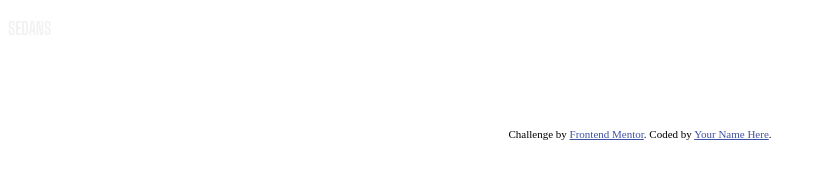
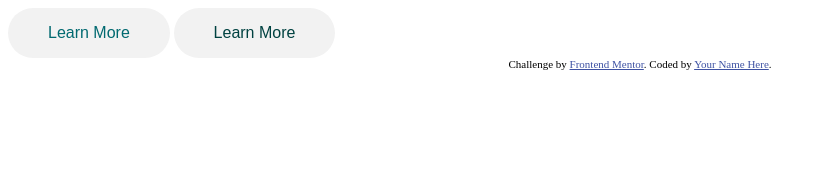
Before and after one commit to tony-508/3-column-preview-card-component-main, a plain HTML site: page index.html in a window 1280 px wide. Shown: the whole page, without its empty margins (0-826 px from the left). Drawn offline with Linux system fonts and the light colour scheme.

Commit message:
Making the buttons.

```diff
--- a/index.html
+++ b/index.html
@@ -33,15 +33,8 @@
     </style>
   </head>
   <body>
-    <h3>Sedans</h3>
-    <p>
-      Choose a sedan for its affordability and excellent fuel economy. Ideal for
-      cruising in the city or on your next road trip. SUVs Take an SUV for its
-      spacious interior, power, and versatility. Perfect for your next family
-      vacation and off-road adventures. Luxury Cruise in the best car brands
-      without the bloated prices. Enjoy the enhanced comfort of a luxury rental
-      and arrive in style.
-    </p>
+    <button class="btn btn--secondary">Learn more</button>
+    <button class="btn btn--tertiary">Learn more</button>
 
     <div class="attribution">
       Challenge by
--- a/styles.css
+++ b/styles.css
@@ -12,6 +12,7 @@
   box-sizing: border-box;
 }
 
+/* Typography */
 body {
   font-size: 15px;
 }
@@ -26,3 +27,42 @@ p {
   font-family: "Lexend Deca", sans-serif;
   color: var(--color-paragraph);
 }
+
+/* Buttons */
+.btn {
+  font-size: 1rem;
+  text-transform: capitalize;
+  padding: 1rem 2.5rem;
+  border: 0;
+  border-radius: 30px;
+  background-color: var(--color-accent);
+}
+
+.btn:hover {
+  border: 4px solid var(--color-accent);
+  color: var(--color-accent);
+}
+
+.btn--primary {
+  color: var(--color-primary);
+}
+
+.btn--primary:hover {
+  background-color: var(--color-primary);
+}
+
+.btn--secondary {
+  color: var(--color-secondary);
+}
+
+.btn--secondary:hover {
+  background-color: var(--color-secondary);
+}
+
+.btn--tertiary {
+  color: var(--color-tertiary);
+}
+
+.btn--tertiary:hover {
+  background-color: var(--color-tertiary);
+}
```
Also changed, not shown: components/buttons.html (added, +1 -0 lines).
